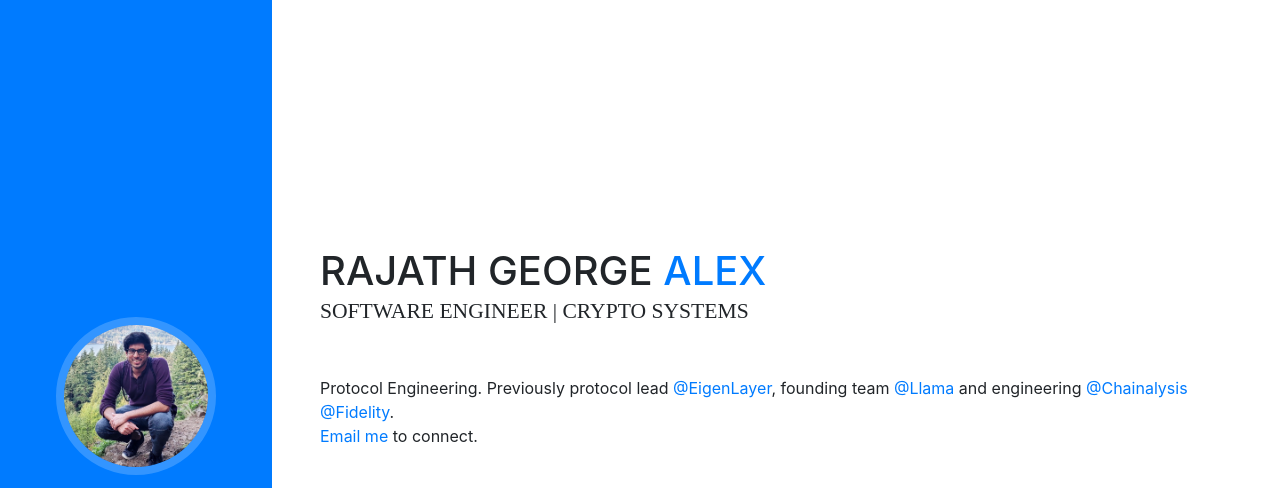
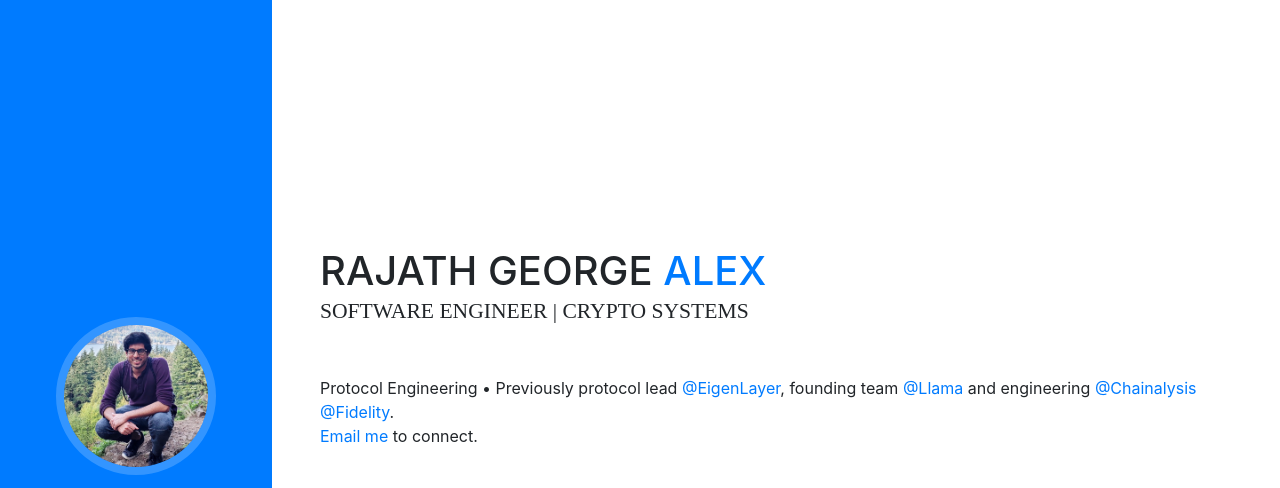
Before and after one commit to 0xrajath/0xrajath.github.io, a website with bundled scripts: page index.html in a window 1280 px wide. Shown: the top 488 px of the page. Built offline with nearby package versions, Linux system fonts and the light colour scheme; a web font is replaced by a local one.

Commit message:
Updated bio

```diff
--- a/index.html
+++ b/index.html
@@ -53,7 +53,7 @@
           <div class="subheading mb-5">Software Engineer | Crypto Systems
 
           </div>
-          <p class="mb-5">Protocol Engineering. Previously protocol lead <a href="https://www.eigenlayer.xyz/" target="_blank">@EigenLayer</a>, founding team <a href="https://github.com/llamaxyz/llama" target="_blank">@Llama</a> and engineering <a href="https://www.chainalysis.com/" target="_blank">@Chainalysis</a> <a href="https://www.fidelity.com/" target="_blank">@Fidelity</a>.
+          <p class="mb-5">Protocol Engineering • Previously protocol lead <a href="https://www.eigenlayer.xyz/" target="_blank">@EigenLayer</a>, founding team <a href="https://github.com/llamaxyz/llama" target="_blank">@Llama</a> and engineering <a href="https://www.chainalysis.com/" target="_blank">@Chainalysis</a> <a href="https://www.fidelity.com/" target="_blank">@Fidelity</a>.
             <br /> <a href="mailto:rajathalex@gmail.com">Email me</a> to connect.</p>
           <ul class="list-inline list-social-icons mb-0">
               <li class="list-inline-item">
```
